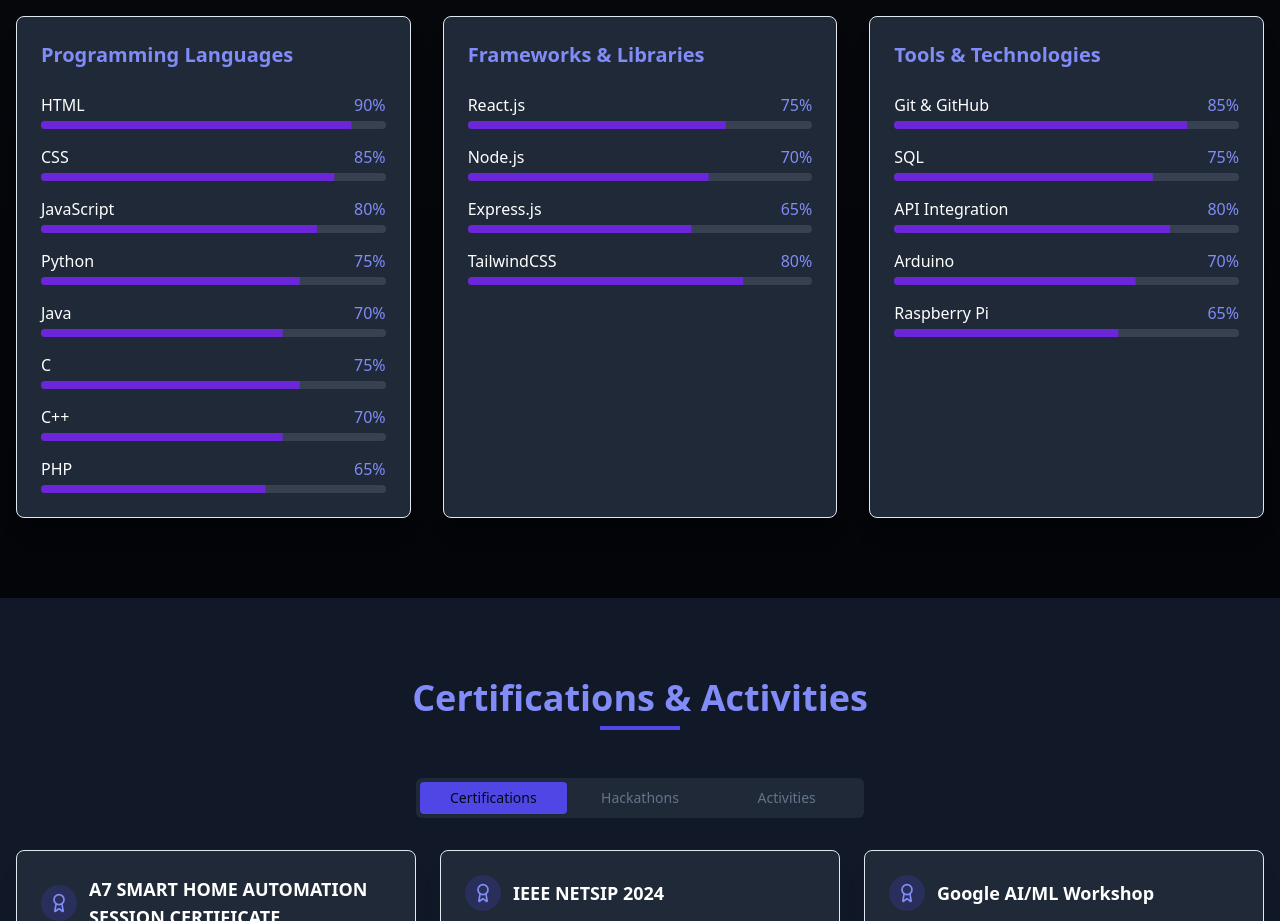
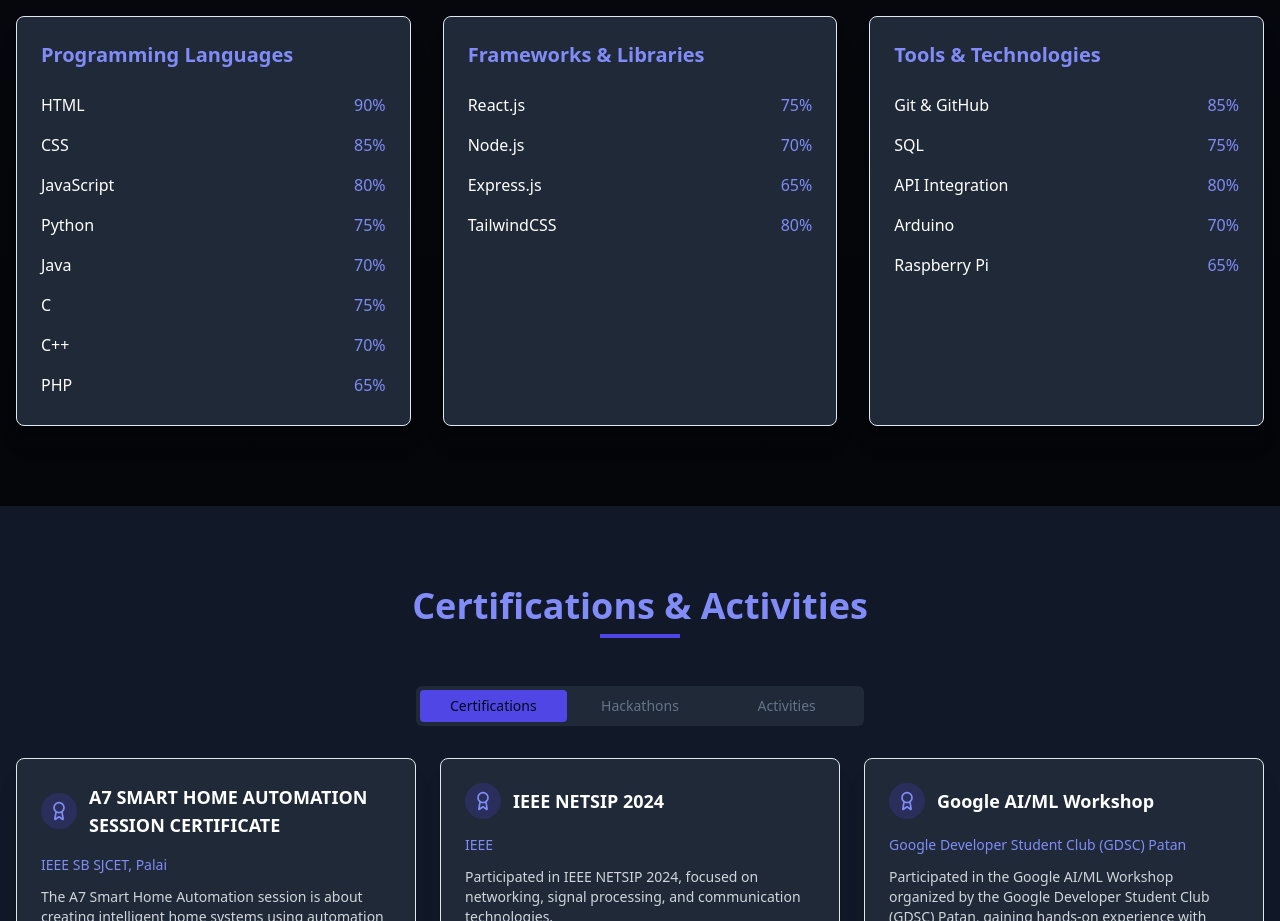
Before and after one commit to Shivambhatt2305/Shivam-portfolio.github.io, a Next.js app: page / in a window 1280 px wide. Shown: the part 5340-6261 px from the top of the page. Built offline with nearby package versions, Linux system fonts and the light colour scheme.

Commit message:
Update progress.tsx

```diff
--- a/components/ui/progress.tsx
+++ b/components/ui/progress.tsx
@@ -10,17 +10,17 @@ const Progress = React.forwardRef<
   React.ComponentPropsWithoutRef<typeof ProgressPrimitive.Root>
 >(({ className, value, ...props }, ref) => (
   <ProgressPrimitive.Root
-    ref={ref}
-    className={cn(
-      "relative h-4 w-full overflow-hidden rounded-full bg-secondary",
-      className
-    )}
-    {...props}
+    // ref={ref}
+    // className={cn(
+    //   "relative h-4 w-full overflow-hidden rounded-full bg-secondary",
+    //   className
+    // )}
+    // {...props}
   >
-    <ProgressPrimitive.Indicator
-      className="h-full w-full flex-1 bg-primary transition-all"
-      style={{ transform: `translateX(-${100 - (value || 0)}%)` }}
-    />
+    {/* <ProgressPrimitive.Indicator
+      // className="h-full w-full flex-1 bg-primary transition-all"
+      // style={{ transform: `translateX(-${100 - (value || 0)}%)` }}
+    /> */}
   </ProgressPrimitive.Root>
 ))
 Progress.displayName = ProgressPrimitive.Root.displayName
```
